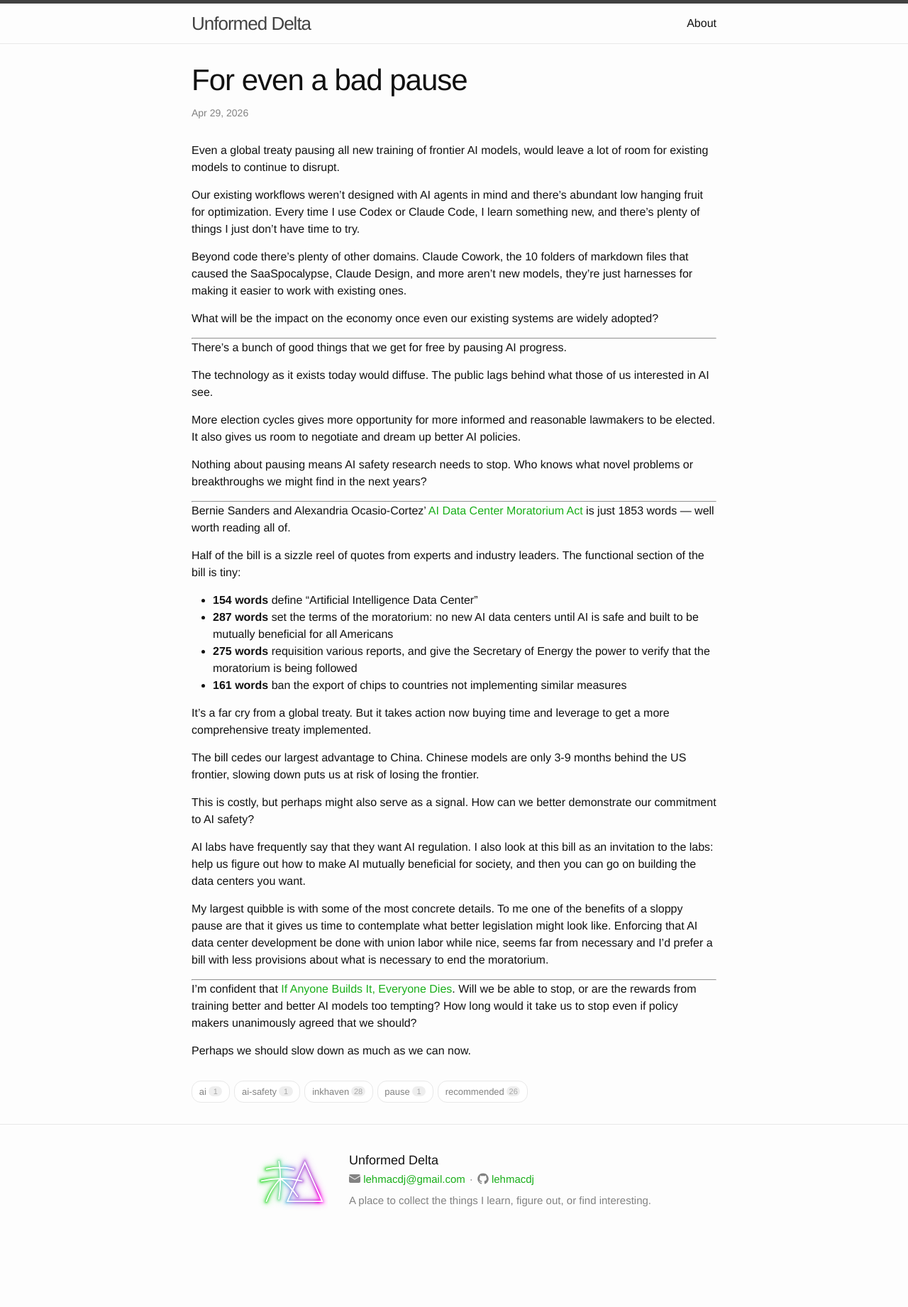
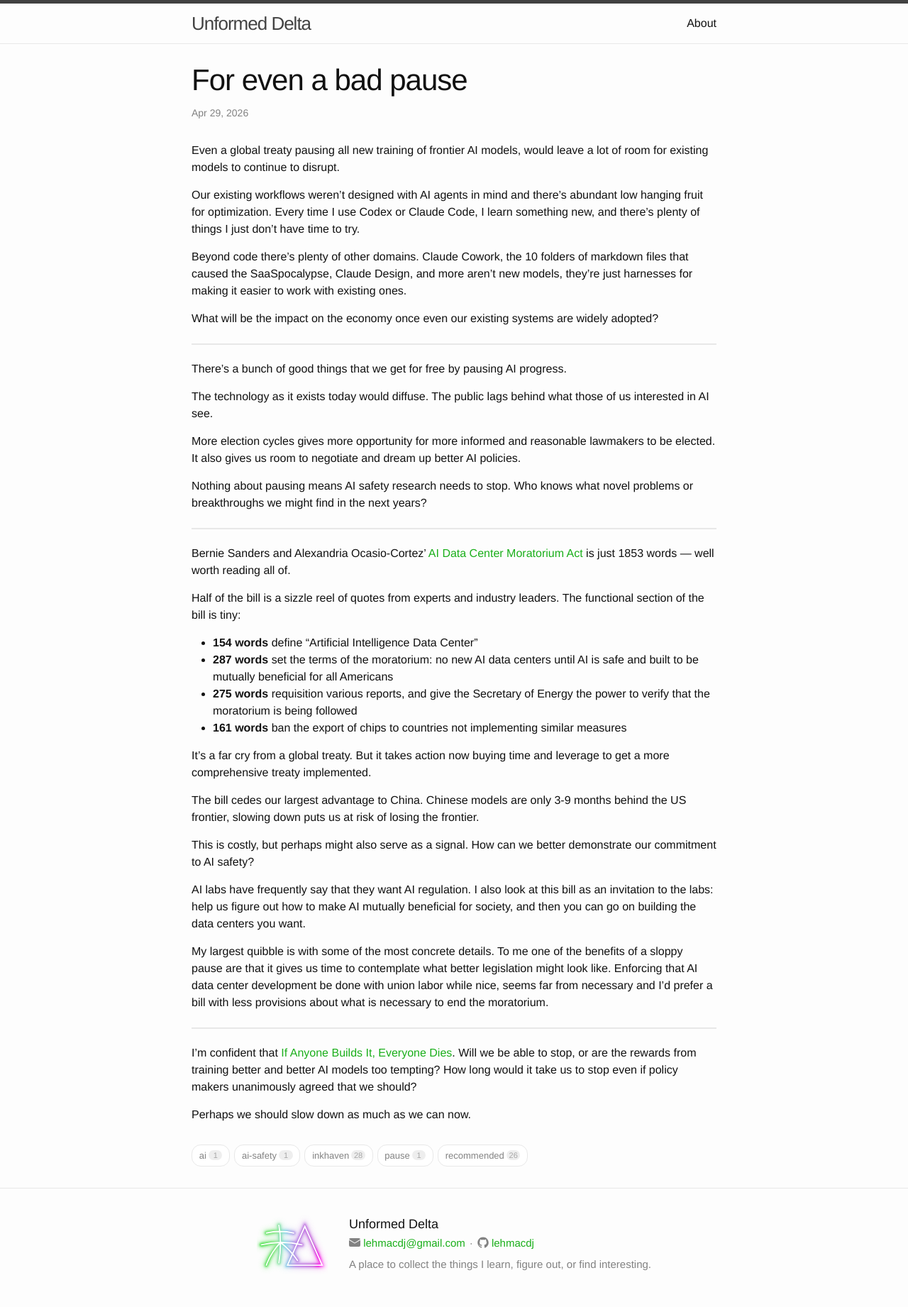
Before and after one commit to lehmacdj/blog, a Jekyll site: the page built from _notes/LOtEGaimIxO2-for-even-a-bad-pause.md, in a window 1280 px wide. Shown: the whole page at 71% size. Built offline with Jekyll 4.4.1, drawn with Linux system fonts in a browser that asks for light colours; before the commit the page ends 1752 px from its top, so only the background shows below that.

Commit message:
improve horizontal rules

```diff
--- a/_sass/_base.scss
+++ b/_sass/_base.scss
@@ -232,6 +232,16 @@
     opacity: 1;
 }
 
+/**
+ * Horizontal rules: a thin, light line as a thematic break.
+ */
+hr {
+    border: 0;
+    border-top: 2px solid $grey-color-light;
+    height: 0;
+    margin: $spacing-unit * 0.75 0;
+}
+
 .contact-list a {
     text-decoration-color: transparent;
 
```
